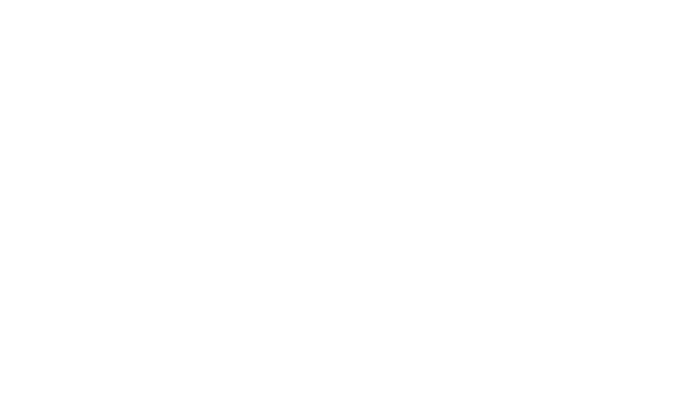
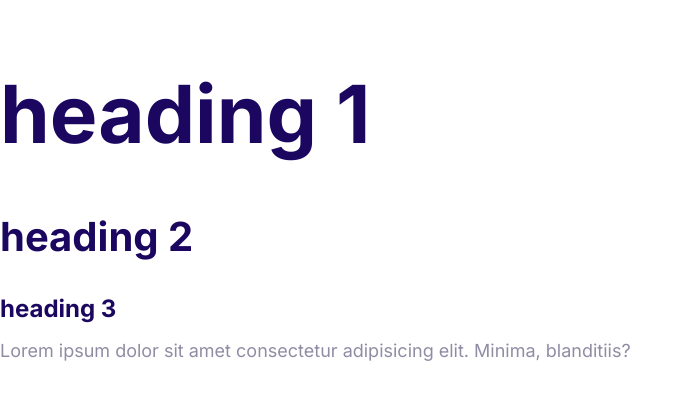
Before and after one commit to fateme1929/moshify, a plain HTML site: page index.html in a window 1280 px wide. Shown: the whole page, without its empty margins (0-692 px from the left). Drawn offline with Linux system fonts and the light colour scheme.

Commit message:
Define the styles for the fonts.

```diff
--- a/css/styles.css
+++ b/css/styles.css
@@ -5,3 +5,53 @@
   --color-headings: #1b0760;
   --color-body: #918ca4;
 }
+
+/* Typography */
+html {
+  font-size: 62.5%;
+}
+
+body {
+  font-family: "Inter", Arial, Helvetica, sans-serif;
+  font-size: 2.4rem;
+  line-height: 1.5;
+  color: var(--color-body);
+}
+
+h1,
+h2,
+h3 {
+  color: var(--color-headings);
+  margin-bottom: 1rem;
+}
+
+h1 {
+  font-size: 7rem;
+}
+
+h2 {
+  font-size: 4rem;
+}
+
+h3 {
+  font-size: 3rem;
+}
+
+p {
+  margin-top: 0;
+}
+
+@media screen and (min-width: 1024px) {
+  body {
+    font-size: 1.8rem;
+  }
+  h1 {
+    font-size: 8rem;
+  }
+  h2 {
+    font-size: 4rem;
+  }
+  h3 {
+    font-size: 2.4rem;
+  }
+}
--- a/index.html
+++ b/index.html
@@ -5,8 +5,21 @@
     <meta http-equiv="X-UA-Compatible" content="IE=edge" />
     <meta name="viewport" content="width=device-width, initial-scale=1.0" />
     <title>Document</title>
-    <link rel="stylesheet" href="css/normalize.css">
-    <link rel="stylesheet" href="css/styles.css">
+    <link rel="preconnect" href="https://fonts.gstatic.com" />
+    <link
+      href="https://fonts.googleapis.com/css2?family=Inter:wght@400;600;700&display=swap"
+      rel="stylesheet"
+    />
+    <link rel="stylesheet" href="css/normalize.css" />
+    <link rel="stylesheet" href="css/styles.css" />
   </head>
-  <body></body>
+  <body>
+    <h1>heading 1</h1>
+    <h2>heading 2</h2>
+    <h3>heading 3</h3>
+    <p>
+      Lorem ipsum dolor sit amet consectetur adipisicing elit. Minima,
+      blanditiis?
+    </p>
+  </body>
 </html>
```
